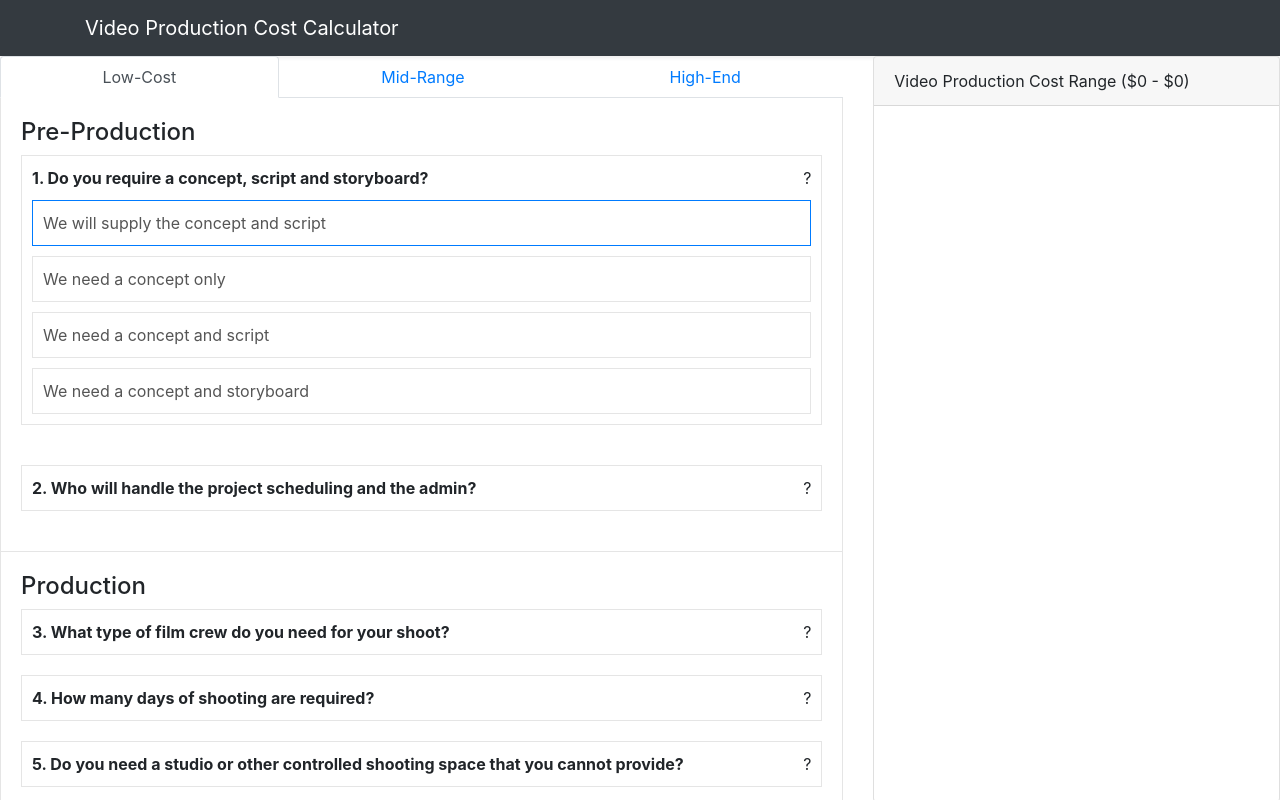
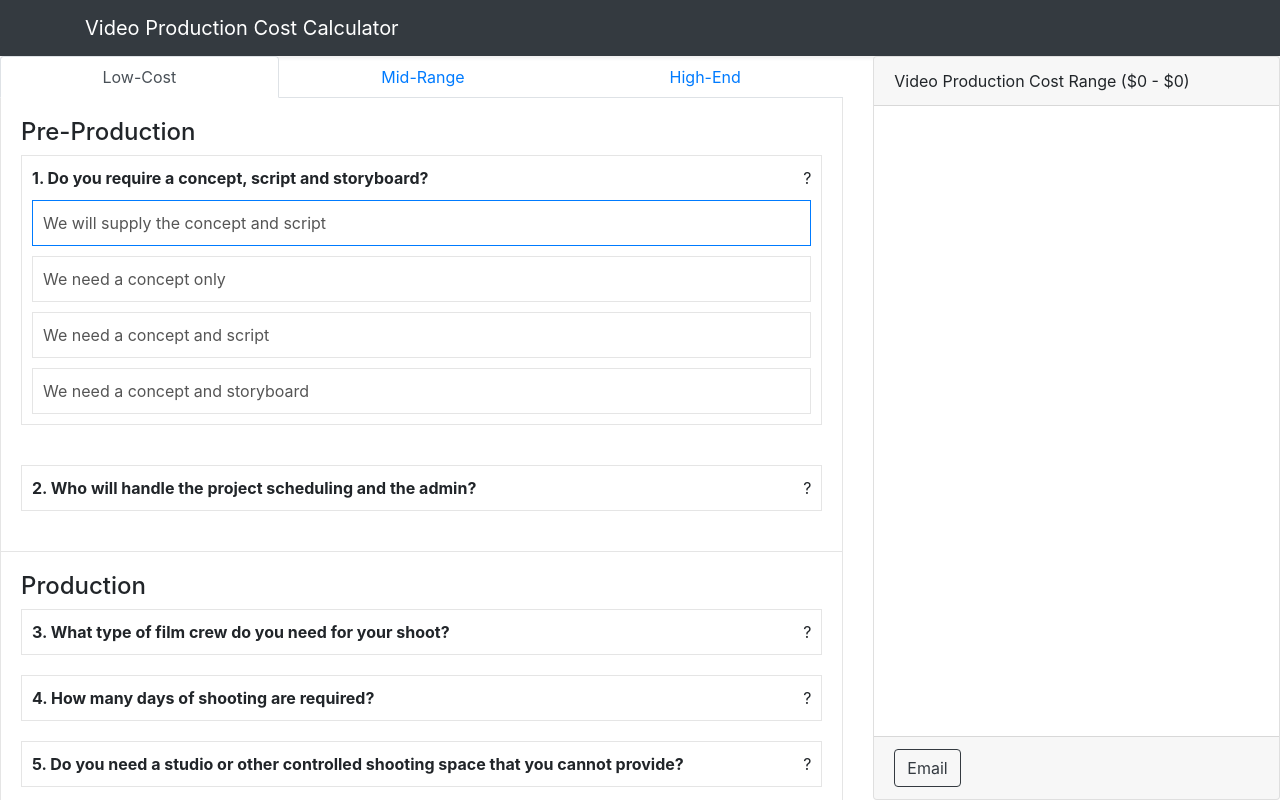
Before and after one commit to EyeFuelPR/react-calculator, a React app: page / in a window 1280 px wide. Built offline with nearby package versions, Linux system fonts and the light colour scheme.

Commit message:
Add email link

```diff
--- a/src/App.tsx
+++ b/src/App.tsx
@@ -31,7 +31,8 @@ export class App extends React.PureComponent<{}, IState> {
         return (
             <EstimatorContext.Provider
                 value={{
-                    onChoiceSelected: (sectionID: number, questionID: number, choiceID: number, isDefault: boolean = false) => this.updateCost(sectionID, questionID, choiceID, isDefault)
+                    onChoiceSelected: (sectionID: number, questionID: number, choiceID: number, isDefault: boolean = false) => this.updateCost(sectionID, questionID, choiceID, isDefault),
+                    onEmailSend: () => this.onEmailSend()
                 }}
             >
                 <div className='row'>
@@ -109,6 +110,7 @@ export class App extends React.PureComponent<{}, IState> {
                         ...selectedServices[pseudoTitle],
                         title: pseudoTitle,
                         range,
+                        selectedChoice: selectedChoice.title,
                     }
                 }
             });
@@ -120,6 +122,7 @@ export class App extends React.PureComponent<{}, IState> {
                         order: index,
                         title: pseudoTitle,
                         range,
+                        selectedChoice: selectedChoice.title,
                     }
                 }
             });
@@ -141,4 +144,18 @@ export class App extends React.PureComponent<{}, IState> {
     private onEstimateToggle = () => {
         this.showModal();
     }
+
+    private onEmailSend = () => {
+        const emailLines = [];
+        const { selectedServices } = this.state;
+        for (var service in selectedServices) {
+            const s = selectedServices[service];
+            emailLines.push(service);
+            emailLines.push(s.selectedChoice);
+        }
+        const emailBody = emailLines.join('\n');
+        const a = document.createElement('a');
+        a.href = 'mailto:sales@eyefuelpr.com?body=' + window.encodeURIComponent(emailBody);
+        a.click();
+    }
 }
--- a/src/components/Contexts.ts
+++ b/src/components/Contexts.ts
@@ -2,8 +2,10 @@ import React from 'react';
 
 export interface IEstimatorContext {
     onChoiceSelected: (sectionID: number, questionID: number, choiceID: number, isDefault?: boolean) => void;
+    onEmailSend: () => void;
 }
 
 export const EstimatorContext = React.createContext<IEstimatorContext>({
     onChoiceSelected: () => null,
+    onEmailSend: () => null,
 });
--- a/src/components/Estimator.module.css
+++ b/src/components/Estimator.module.css
@@ -1,10 +1,10 @@
 .CardBody {
-    height: calc(100vh - 105px);
+    height: calc(100vh - 170px);
     overflow-y: scroll;
 }
 
 @media (max-width: 991px) {
     .CardBody {
-        height: calc(100vh - 200px);
+        height: calc(100vh - 225px);
     }
 }
--- a/src/components/Estimator.tsx
+++ b/src/components/Estimator.tsx
@@ -1,12 +1,15 @@
 import React from 'react';
 
 import { IRange } from '../data/questionnaire';
+import { EstimatorContext } from './Contexts';
+
 import styles from './Estimator.module.css';
 
 export interface ISelectedService {
     title: string;
     range: IRange | string;
     order: number;
+    selectedChoice: string;
 }
 
 interface IProps {
@@ -16,6 +19,7 @@ interface IProps {
 }
 
 export class Estimator extends React.PureComponent<IProps> {
+    static contextType = EstimatorContext;
     public render() {
         const { currency, title, selectedServices } = this.props;
         const servicesArray = Object.values(selectedServices).sort((a, b) => a.order > b.order ? 1 : -1)
@@ -45,6 +49,9 @@ export class Estimator extends React.PureComponent<IProps> {
                         })
                     }
                 </div>
+                <div className='card-footer'>
+                    <button className='btn btn-outline-dark' onClick={() => this.context.onEmailSend()}>Email</button>
+                </div>
             </div>
         );
     }
```
